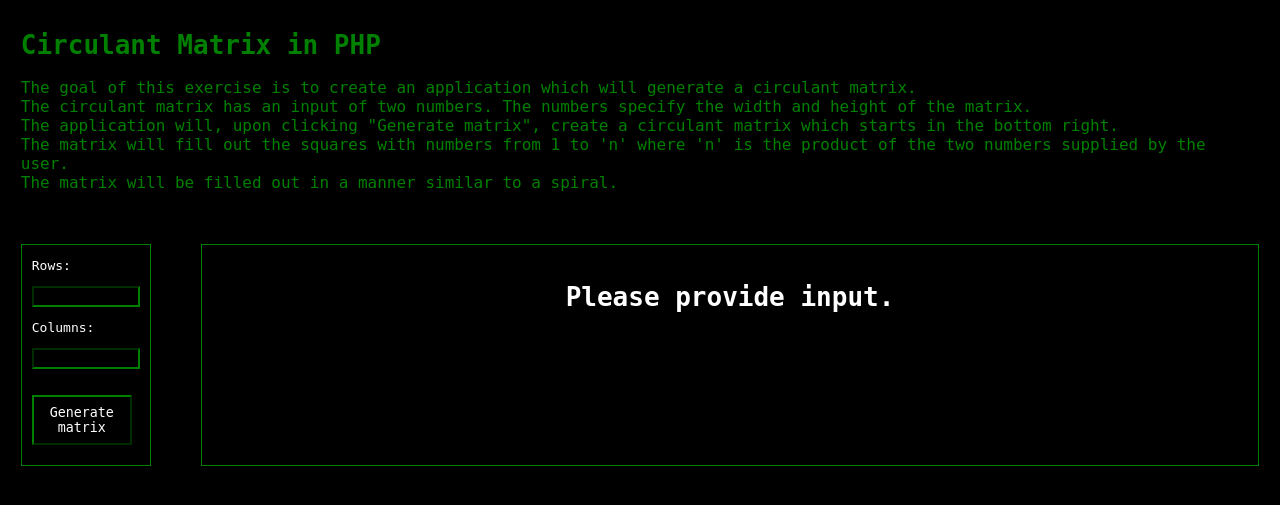
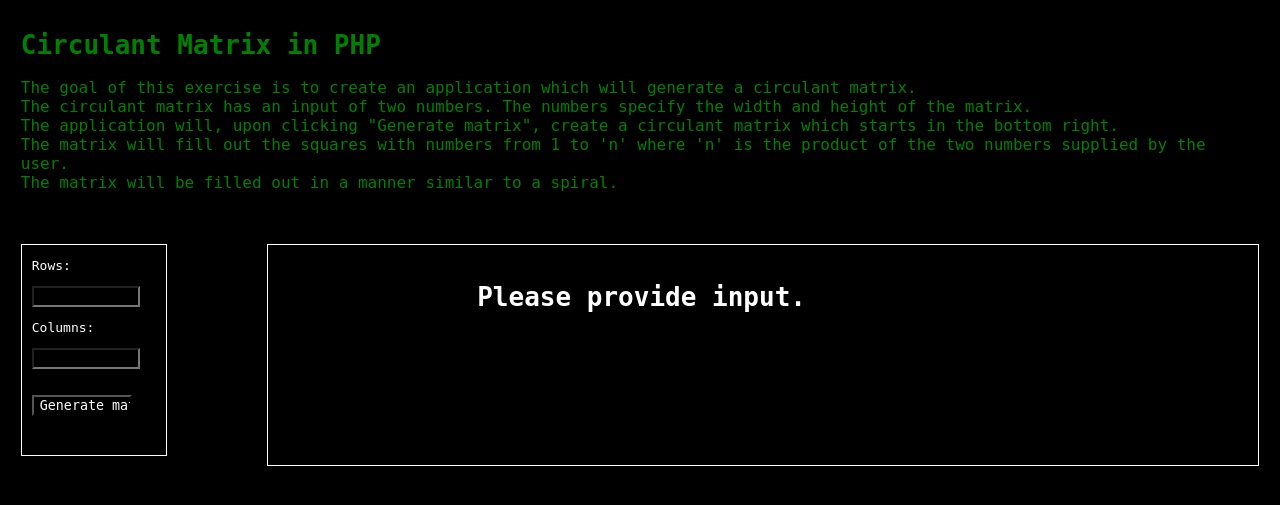
Before and after one commit to tnebes/edunova-pp23, a PHP site: page / in a window 1280 px wide. Shown: the top 505 px of the page. Run offline with PHP 8.4, Linux system fonts and the light colour scheme.

Commit message:
Revert "Stable skeletal version without resizing"
This reverts commit 3f68bb7385b90dd2bec3ab5b4697537299155e07.

```diff
--- a/circulant-matrix/index.php
+++ b/circulant-matrix/index.php
@@ -42,7 +42,7 @@
                     </p>
                     <input type="text" size="20" name="rows">
                 </div>
-                <button type="submit" size="10">Generate matrix</button>
+                <input type="submit" value="Generate matrix" style="margin-top: 2em;">
             </form>
         </div>
         <div class="output">
--- a/circulant-matrix/style.css
+++ b/circulant-matrix/style.css
@@ -34,16 +34,6 @@ input
     resize: horizontal;
     max-width: 100px;
     background-color: black;
-    border-color: green;
-}
-
-button
-{
-    margin-top: 2em;
-    width:100px;
-    height:50px;
-    border-color: green;
-    background-color: black;
 }
 
 input:active
@@ -66,16 +56,18 @@ input:focus
 {
     padding: 10px;
     padding-top: 0;
-    max-width: fit-content;
-    border: 1px solid green;
+    min-width: 10%;
+    max-width: 25%;
+    border: 1px solid white;
+    max-height: 200px;
 }
 
 .output
 {
-    margin-left: 50px;
+    margin-left: 100px;
     padding: 10px;
     min-height: 200px;
-    border: 1px solid green;
+    border: 1px solid white;
     align-items: center;
     display: inline-block;
     width: 100%;
@@ -90,8 +82,8 @@ input:focus
     align-items: center;
     align-content: center;
     align-self: center;
-    overflow: visible;
-    font-weight: 900;
+    margin-right: 25%;
+    overflow: hidden;
 }
 
 .row
@@ -109,7 +101,7 @@ input:focus
 
 .matrixContent
 {
-    border: 1px solid green;
+    border: 1px solid white;
     padding: 5px;
     max-width: 50px;
     max-height: 50px;
@@ -121,8 +113,6 @@ input:focus
     justify-content: center;
     align-content: center;
     flex-direction: column;
-    color: greenyellow;
-
 }
 
 @media screen and (max-width: 1024px)
```
